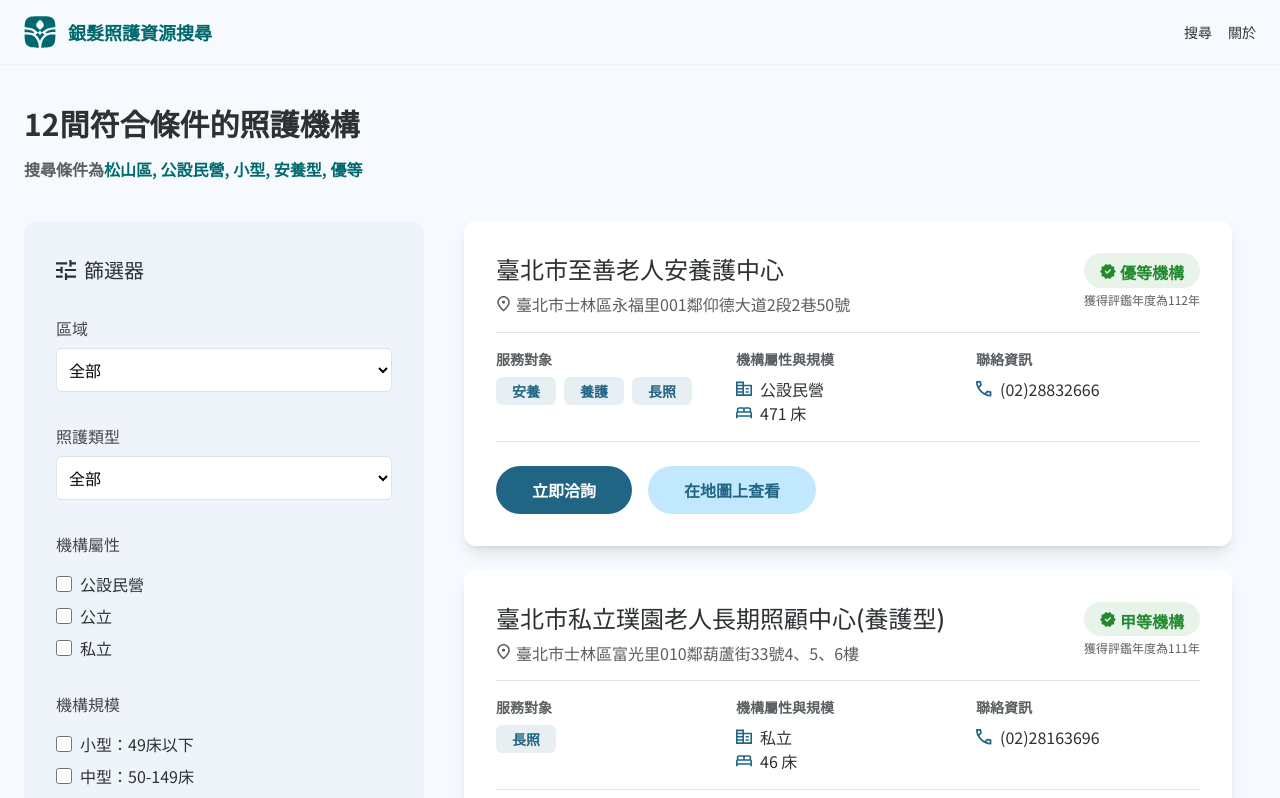
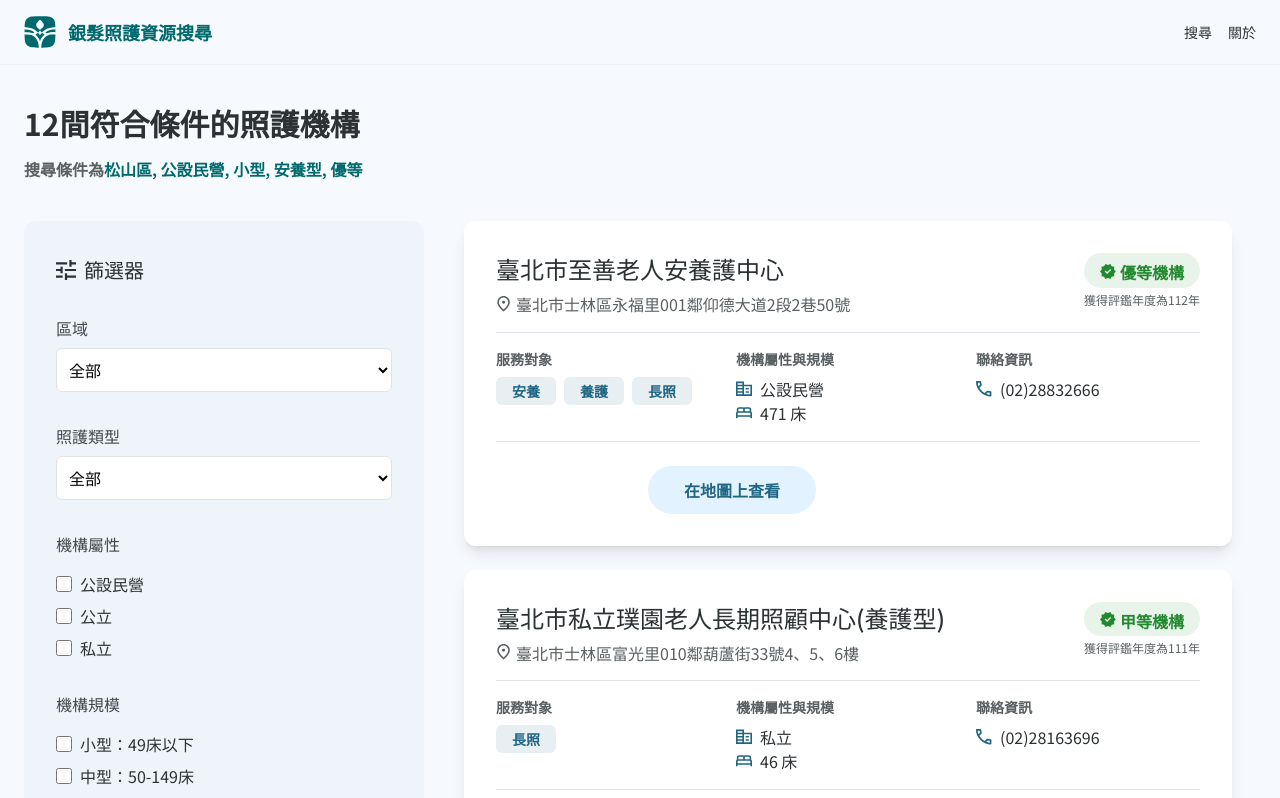
Before and after one commit to yuchun9508/eldercare-search-portal, a Next.js app: page /facilities in a window 1280 px wide. Shown: the top 798 px of the page. Built offline with nearby package versions, Linux system fonts and the light colour scheme.

Commit message:
add `Container` and `FullRoundedButton` ui components

```diff
--- a/app/facilities/page.tsx
+++ b/app/facilities/page.tsx
@@ -2,6 +2,7 @@ import FilterIcon from '../../components/icons/FilterIcon';
 import FacilityCard from '../../components/FacilityCard';
 import FilterForm from '../../components/FilterForm';
 import FilterButton from '../../components/FilterButton';
+import Container from '../../components/ui/Container';
 
 // TODO:
 // 2. filter functionality
@@ -11,7 +12,7 @@ export default function FacilitiesPage() {
   return (
     <div>
       <section>
-        <div className="container py-10">
+        <Container className="py-10">
           <h1 className="text-3xl font-bold text-primary mb-4">
             12間符合條件的照護機構
           </h1>
@@ -21,11 +22,11 @@ export default function FacilitiesPage() {
               松山區, 公設民營, 小型, 安養型, 優等
             </span>
           </p>
-        </div>
+        </Container>
       </section>
 
       <section>
-        <div className="container grid grid-cols-1 md:grid-cols-3 gap-4">
+        <Container className="grid grid-cols-1 md:grid-cols-3 gap-4">
           <div className="hidden md:block md:col-span-1">
             <div className="p-8 bg-neutral-100 rounded-xl">
               <div className="text-xl font-medium text-primary mb-8">
@@ -85,7 +86,7 @@ export default function FacilitiesPage() {
           <div className="md:hidden">
             <FilterButton />
           </div>
-        </div>
+        </Container>
       </section>
     </div>
   );
--- a/app/globals.css
+++ b/app/globals.css
@@ -54,11 +54,5 @@
   --color-primary: var(--color-neutral-900);
   --color-secondary: var(--color-teal-700);
   --color-tertiary: var(--color-sky-700);
-  --color-accent: var(--color-green-600);
+  --color-accent: var(--color-sky-100);
 }
-
-@layer components {
-  .container {
-    @apply max-w-6xl mx-auto px-4 sm:px-6;
-  }
-}
--- a/components/FacilityCard.tsx
+++ b/components/FacilityCard.tsx
@@ -3,6 +3,7 @@ import BuildingIcon from './icons/BuildingIcon';
 import LocationIcon from './icons/LocationIcon';
 import PhoneIcon from './icons/PhoneIcon';
 import VerifiedIcon from './icons/VerifiedIcon';
+import FullRoundedButton from './ui/FullRoundedButton';
 
 function SubTitle({ children }: { children: React.ReactNode }) {
   return (
@@ -55,7 +56,7 @@ export default function FacilityCard({
       <div className="flex justify-between gap-4 pb-4">
         <div>
           <div className="text-primary text-2xl font-medium mb-1">{name}</div>
-          <div className="lg:hidden text-accent font-semibold mb-1">
+          <div className="lg:hidden text-green-600 font-semibold mb-1">
             <VerifiedIcon className="inline-block w-4 h-4 mr-1 align-middle" />
             <span className="align-middle">
               {verifiedYear}年度評鑑{verifiedGrade}
@@ -68,7 +69,7 @@ export default function FacilityCard({
         </div>
 
         <div className="hidden lg:flex flex-col items-end text-nowrap">
-          <div className="text-accent font-semibold mb-1 bg-accent/10 rounded-full px-4 py-1 inline-block">
+          <div className="text-green-600 font-semibold mb-1 bg-green-600/10 rounded-full px-4 py-1 inline-block">
             <VerifiedIcon className="inline-block w-4 h-4 mr-1 align-middle" />
             <span className="align-middle">{verifiedGrade}機構</span>
           </div>
@@ -112,17 +113,19 @@ export default function FacilityCard({
       </div>
 
       <div className="flex align-items-center gap-4 pt-6">
-        <a
-          href={`tel:${tel}`}
-          className="flex-1/2 lg:flex-none px-9 py-3 bg-tertiary text-white font-semibold text-center rounded-full"
-        >
-          立即洽詢
+        <a href={`tel:${tel}`} className="flex-1/2 lg:flex-none">
+          <FullRoundedButton bgColor="tertiary" className="w-full">
+            立即洽詢
+          </FullRoundedButton>
         </a>
-        <a
-          href={googleMapsUrl}
-          className="flex-1/2  lg:flex-none px-9 py-3 bg-sky-200 text-tertiary font-semibold text-center rounded-full"
-        >
-          在地圖上查看
+        <a href={googleMapsUrl} className="flex-1/2 lg:flex-none">
+          <FullRoundedButton
+            bgColor="accent"
+            textColor="tertiary"
+            className="w-full"
+          >
+            在地圖上查看
+          </FullRoundedButton>
         </a>
       </div>
     </div>
--- a/components/FeatureCard.tsx
+++ b/components/FeatureCard.tsx
@@ -11,8 +11,8 @@ export default function FeatureCard({
 }: FeatureCardProps) {
   return (
     <div className="bg-white p-10 rounded-2xl shadow-sm text-center">
-      <div className="w-20 h-20 bg-sky-100 rounded-full flex items-center justify-center mx-auto mb-8">
-        <Icon className="text-sky-800 w-10 h-10" />
+      <div className="w-20 h-20 bg-accent rounded-full flex items-center justify-center mx-auto mb-8">
+        <Icon className="text-tertiary w-10 h-10" />
       </div>
       <h3 className="text-2xl font-medium text-primary mb-4">{title}</h3>
       <p className="text-neutral-700">{description}</p>
--- a/components/FilterButton.tsx
+++ b/components/FilterButton.tsx
@@ -2,19 +2,20 @@
 import { useState } from 'react';
 import FilterForm from './FilterForm';
 import FilterIcon from './icons/FilterIcon';
+import FullRoundedButton from './ui/FullRoundedButton';
 
 export default function FilterButton() {
   const [isOpen, setIsOpen] = useState(false);
 
   return (
     <>
-      <button
+      <FullRoundedButton
         onClick={() => setIsOpen(true)}
-        className="fixed bottom-4 left-1/2 transform -translate-x-1/2 px-9 py-3 bg-secondary text-white border border-teal-200/20 font-semibold rounded-full inline-flex items-center gap-2"
+        className="fixed bottom-4 left-1/2 transform -translate-x-1/2 border border-teal-200/20 inline-flex items-center gap-2"
       >
         <FilterIcon className="w-4 h-4" />
         <span>篩選器</span>
-      </button>
+      </FullRoundedButton>
 
       {isOpen && (
         <div className="fixed inset-0 p-8 bg-neutral-100 z-10 overflow-auto">
--- a/components/Footer.tsx
+++ b/components/Footer.tsx
@@ -1,14 +1,16 @@
+import Container from './ui/Container';
+
 export default function Footer() {
   return (
     <footer className="bg-gray-800 text-white py-6">
-      <div className="container text-center">
+      <Container className="text-center">
         <p className="text-sm">
           &copy; {new Date().getFullYear()} 銀髮照護資源搜尋. 版權所有.
         </p>
         <p className="text-xs mt-1">
           本網站使用政府開放資料平台的資料，僅供參考，實際資訊請以官方公告為準。
         </p>
-      </div>
+      </Container>
     </footer>
   );
 }
--- a/components/Header.tsx
+++ b/components/Header.tsx
@@ -1,11 +1,12 @@
 import React from 'react';
 import Link from 'next/link';
 import Logo from './Logo';
+import Container from './ui/Container';
 
 export default function Header() {
   return (
     <header className="bg-neutral-50 border-b border-neutral-100">
-      <div className="container">
+      <Container>
         <div className="flex items-center justify-between h-16">
           <Link
             href="/"
@@ -22,7 +23,7 @@ export default function Header() {
             <Link href="/about">關於</Link>
           </nav>
         </div>
-      </div>
+      </Container>
     </header>
   );
 }
--- a/components/SearchBar.tsx
+++ b/components/SearchBar.tsx
@@ -1,6 +1,7 @@
 'use client';
 import React, { useState } from 'react';
 import SearchIcon from './icons/SearchIcon';
+import FullRoundedButton from './ui/FullRoundedButton';
 
 function Dropdown({
   id,
@@ -16,7 +17,7 @@ function Dropdown({
       <label htmlFor={id} className="block font-medium text-neutral-700 mb-2">
         {label}
       </label>
-      <select id={id} className="block w-full rounded-md bg-sky-100 p-3">
+      <select id={id} className="block w-full rounded-md bg-accent p-3">
         {options.map((option) => (
           <option key={option.value} value={option.value}>
             {option.label}
@@ -86,13 +87,13 @@ export default function SearchBar() {
         </div>
 
         <div className="sm:flex-1/6">
-          <button
+          <FullRoundedButton
             type="submit"
-            className="px-8 py-3 bg-secondary text-white text-nowrap rounded-full w-full inline-flex justify-center items-center gap-2"
+            className="w-full inline-flex justify-center items-center gap-2"
           >
             <SearchIcon className="w-4 h-4" />
             <span>立即搜尋</span>
-          </button>
+          </FullRoundedButton>
         </div>
       </form>
 
--- /dev/null
+++ b/components/ui/Container.tsx
@@ -0,0 +1,13 @@
+export default function Container({
+  children,
+  className,
+}: {
+  children: React.ReactNode;
+  className?: string;
+}) {
+  return (
+    <div className={`max-w-7xl mx-auto px-4 sm:px-6 ${className || ''}`}>
+      {children}
+    </div>
+  );
+}
--- /dev/null
+++ b/components/ui/FullRoundedButton.tsx
@@ -0,0 +1,23 @@
+type FullRoundedButtonProps = React.ButtonHTMLAttributes<HTMLButtonElement> & {
+  children: React.ReactNode;
+  bgColor?: 'primary' | 'secondary' | 'tertiary' | 'accent';
+  textColor?: 'primary' | 'secondary' | 'tertiary' | 'accent' | 'white';
+};
+
+export default function FullRoundedButton({
+  children,
+  bgColor = 'secondary',
+  textColor = 'white',
+  ...props
+}: FullRoundedButtonProps) {
+  const { className, ...rest } = props;
+
+  return (
+    <button
+      {...rest}
+      className={`px-9 py-3 bg-${bgColor} text-${textColor} font-semibold text-center text-nowrap rounded-full ${className || ''}`}
+    >
+      {children}
+    </button>
+  );
+}
```
Also changed, not shown: app/page.tsx (+7 -6 lines).
